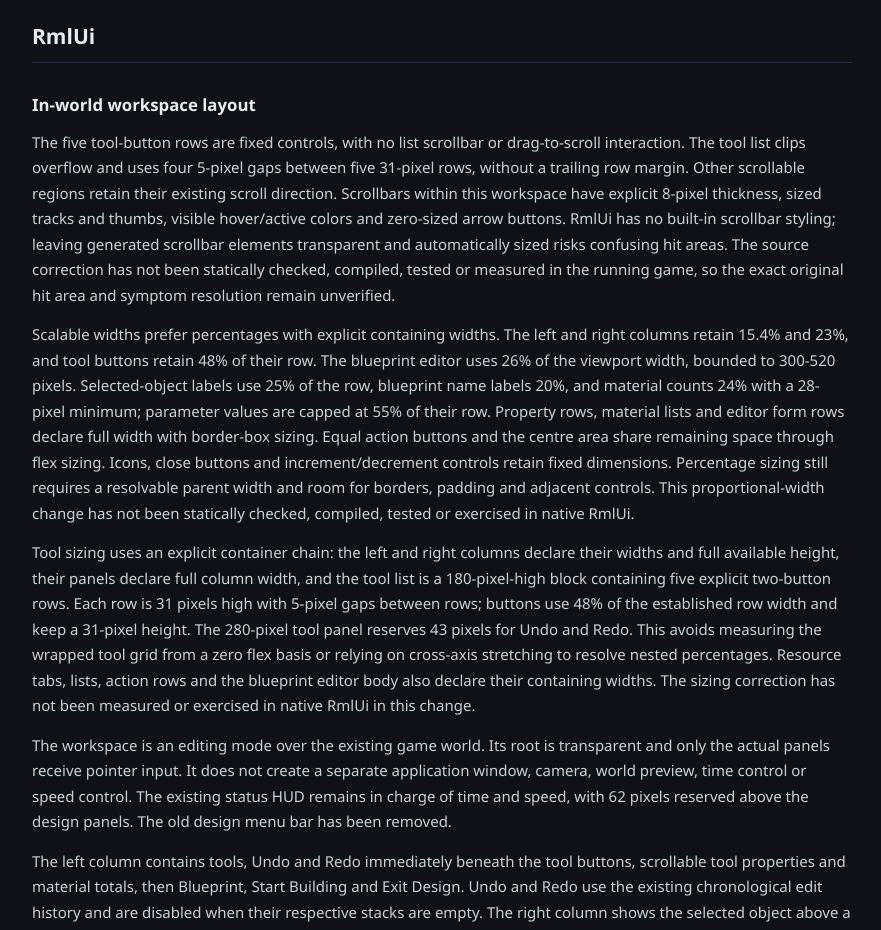
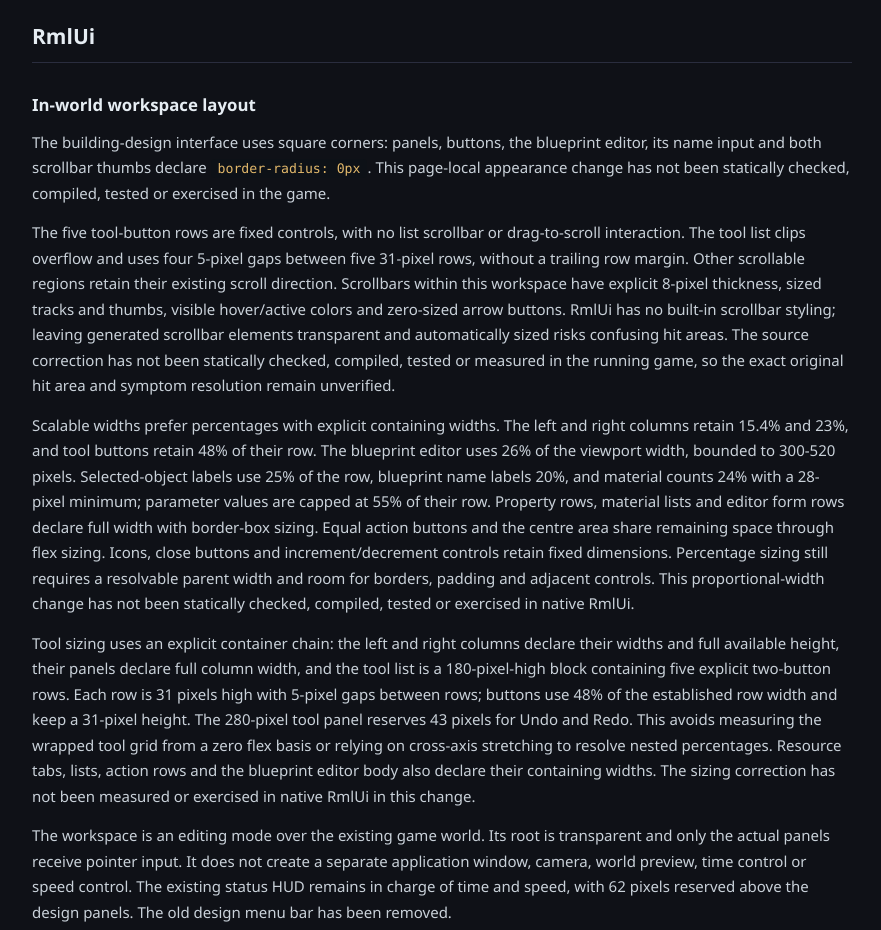
Before and after one commit to TheXeler/NewColonyWiki, a plain HTML site: page building-design-system.html in a window 1280 px wide. Shown: the part 1700-2630 px from the top of the page, without its empty margins (328-1209 px from the left). Drawn offline with Linux system fonts and the light colour scheme.

Commit message:
docs: record square building design corners

```diff
--- a/building-design-system.html
+++ b/building-design-system.html
@@ -28,6 +28,7 @@
 <p>The construction plan exposes a lazy ready frontier. Each cell reserves one item instance and commits only after its own work completes. Cancellation releases uncommitted reservations and exposes completed cells for top-down demolition. Player block ownership is stored separately from block identity so natural and player-built blocks with the same ID remain distinguishable.</p>
 <h2>RmlUi</h2>
 <h3>In-world workspace layout</h3>
+<p>The building-design interface uses square corners: panels, buttons, the blueprint editor, its name input and both scrollbar thumbs declare <code>border-radius: 0px</code>. This page-local appearance change has not been statically checked, compiled, tested or exercised in the game.</p>
 <p>The five tool-button rows are fixed controls, with no list scrollbar or drag-to-scroll interaction. The tool list clips overflow and uses four 5-pixel gaps between five 31-pixel rows, without a trailing row margin. Other scrollable regions retain their existing scroll direction. Scrollbars within this workspace have explicit 8-pixel thickness, sized tracks and thumbs, visible hover/active colors and zero-sized arrow buttons. RmlUi has no built-in scrollbar styling; leaving generated scrollbar elements transparent and automatically sized risks confusing hit areas. The source correction has not been statically checked, compiled, tested or measured in the running game, so the exact original hit area and symptom resolution remain unverified.</p>
 <p>Scalable widths prefer percentages with explicit containing widths. The left and right columns retain 15.4% and 23%, and tool buttons retain 48% of their row. The blueprint editor uses 26% of the viewport width, bounded to 300-520 pixels. Selected-object labels use 25% of the row, blueprint name labels 20%, and material counts 24% with a 28-pixel minimum; parameter values are capped at 55% of their row. Property rows, material lists and editor form rows declare full width with border-box sizing. Equal action buttons and the centre area share remaining space through flex sizing. Icons, close buttons and increment/decrement controls retain fixed dimensions. Percentage sizing still requires a resolvable parent width and room for borders, padding and adjacent controls. This proportional-width change has not been statically checked, compiled, tested or exercised in native RmlUi.</p>
 <p>Tool sizing uses an explicit container chain: the left and right columns declare their widths and full available height, their panels declare full column width, and the tool list is a 180-pixel-high block containing five explicit two-button rows. Each row is 31 pixels high with 5-pixel gaps between rows; buttons use 48% of the established row width and keep a 31-pixel height. The 280-pixel tool panel reserves 43 pixels for Undo and Redo. This avoids measuring the wrapped tool grid from a zero flex basis or relying on cross-axis stretching to resolve nested percentages. Resource tabs, lists, action rows and the blueprint editor body also declare their containing widths. The sizing correction has not been measured or exercised in native RmlUi in this change.</p>
```
